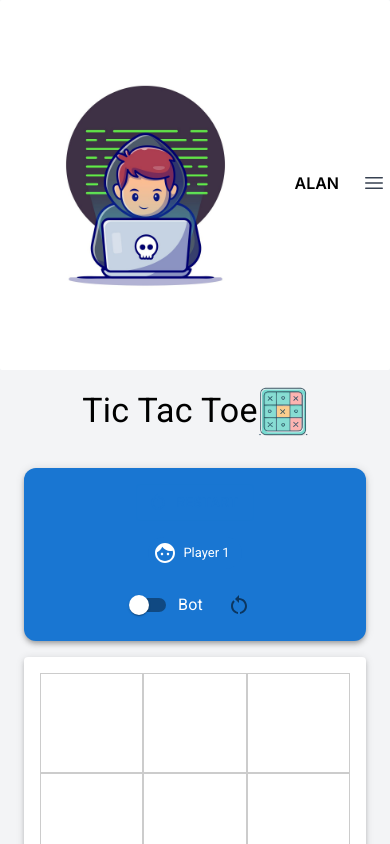
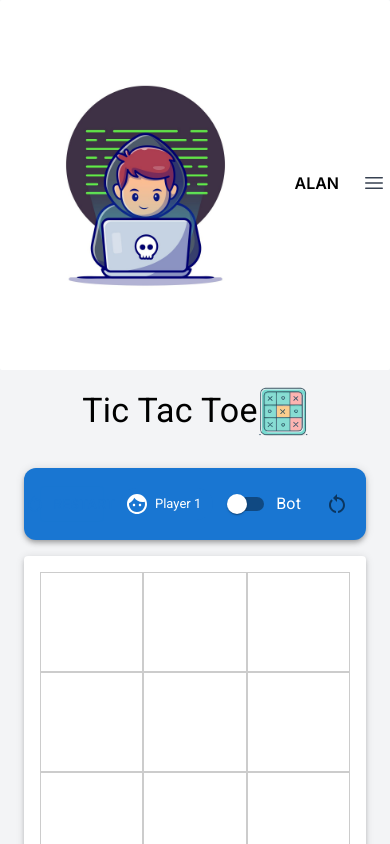
Before and after one commit to alanwsh/portfolio, a Next.js app: page /games/ticTacToe in a window 390 px wide. Built offline with nearby package versions, Linux system fonts and the light colour scheme.

Commit message:
refactor game app bar and hide facts on about component

```diff
--- /dev/null
+++ b/src/app/games/components/GameBar.tsx
@@ -0,0 +1,23 @@
+import { AppBar, Toolbar } from "@mui/material";
+import React from "react";
+
+export default function GameBar({start, center, end}: { start: React.ReactElement, center?: React.ReactElement, end: React.ReactElement}) {
+  return (
+    <AppBar position="static" className="mb-4 rounded-xl bg-gray-700">
+      <Toolbar className="gap-4 md:gap-0 py-4 md:py-0">
+        {
+            start
+        }
+
+        <div className="flex-1 md:text-center text-start">
+          {
+            center
+          }
+        </div>
+        <div className={ center ? "flex" : "flex md:ml-auto items-center"}>
+          {end}
+        </div>
+      </Toolbar>
+    </AppBar>
+  );
+}
--- a/src/app/games/hangman/page.tsx
+++ b/src/app/games/hangman/page.tsx
@@ -19,6 +19,7 @@ import HangmanStepper from "./components/HangmanStepper";
 import { Close } from "@mui/icons-material";
 import { useAppContext } from "@/context/app";
 import DarkButton from "@/components/general/DarkButton";
+import GameBar from "../components/GameBar";
 
 export default function Hangman() {
   const [word, setWord] = useState<string>("Alan".toUpperCase());
@@ -92,8 +93,8 @@ export default function Hangman() {
       </div>
       <Grid container justifyContent="center" className="mt-8">
         <Grid item xs={12} md={6} sx={{ px: { xs: 3, md: 0 } }}>
-          <AppBar position="static" className="mb-4 rounded-xl bg-gray-700">
-            <Toolbar className="flex-col md:flex-row gap-4 md:gap-0 py-4 md:py-0">
+            <GameBar
+              start={
                 <Button
                   variant="outlined"
                   className="text-white border-white hover:border-white rounded-xl"
@@ -104,7 +105,9 @@ export default function Hangman() {
                 >
                   {won ? "New Game" : "Restart"}
                 </Button>
-              <div className="flex md:ml-auto items-center">
+              }
+              end={
+                <>
                   <motion.div
                     key={chances}
                     initial={{ scale: 2 }}
@@ -121,9 +124,9 @@ export default function Hangman() {
                   <Typography variant="caption" className="pl-2">
                     chances left
                   </Typography>
-              </div>
-            </Toolbar>
-          </AppBar>
+                </>
+              }
+            />
           <Paper
             elevation={3}
             style={{ padding: "16px", textAlign: "center" }}
@@ -216,7 +219,11 @@ export default function Hangman() {
               <Typography variant="body1">
                 You were close, don&apos;t give up!
               </Typography>
-              <DarkButton startIcon={<RestartAltIcon />} onClick={_restartGame} outlined>
+              <DarkButton
+                startIcon={<RestartAltIcon />}
+                onClick={_restartGame}
+                outlined
+              >
                 Try Again
               </DarkButton>
             </>
--- a/src/app/games/ticTacToe/page.tsx
+++ b/src/app/games/ticTacToe/page.tsx
@@ -18,6 +18,7 @@ import RestartAltIcon from "@mui/icons-material/RestartAlt";
 import { motion } from "framer-motion";
 import Image from "next/image";
 import RestartAlt from "@mui/icons-material/RestartAlt";
+import GameBar from "../components/GameBar";
 
 export default function TicTacToe() {
   const [players, setPlayers] = useState<Player[]>([]);
@@ -185,7 +186,6 @@ export default function TicTacToe() {
 
     const _performNextMove = () => {
       if (currentPlayer?.bot) {
-
         const opponent = players.find((p) => p.id !== currentPlayer.id);
         const move = _findBotMove();
 
@@ -241,8 +241,8 @@ export default function TicTacToe() {
       </div>
       <Grid container justifyContent="center" className="mt-8">
         <Grid item xs={12} md={6} sx={{ px: { xs: 3, md: 0 } }}>
-          <AppBar position="static" className="mb-4 rounded-xl bg-gray-700">
-            <Toolbar className="flex-col md:flex-row gap-4 md:gap-0 py-4 md:py-0">
+          <GameBar
+            start={
               <Button
                 variant="outlined"
                 className="text-white border-white hover:border-white rounded-xl hidden md:flex"
@@ -251,15 +251,17 @@ export default function TicTacToe() {
               >
                 Restart
               </Button>
-              <div className="flex-1 text-center">
+            }
+            center={
               <Chip
                 icon={<Face />}
                 label={currentPlayer?.name}
                 color={currentPlayer?.color || "primary"}
                 className="px-4"
               />
-              </div>
-              <div className="flex">
+            }
+            end={
+              <>
                 <div className="text-white border-white rounded-xl flex">
                   <FormControlLabel
                     value={bot}
@@ -280,9 +282,9 @@ export default function TicTacToe() {
                 >
                   <RestartAlt />
                 </IconButton>
-              </div>
-            </Toolbar>
-          </AppBar>
+              </>
+            }
+          />
           <Paper
             elevation={3}
             style={{ padding: "16px", textAlign: "center" }}
--- a/src/components/info/about.tsx
+++ b/src/components/info/about.tsx
@@ -102,7 +102,7 @@ const About = forwardRef<HTMLDivElement>((_, ref) => {
     },
   ];
 
-  const [cardOrder, setCardOrder] = useState(cards);
+  const [cardOrder, setCardOrder] = useState([]);
 
   return (
     <div ref={ref}>
```
Lines whose indentation alone changed are shown as unchanged.
